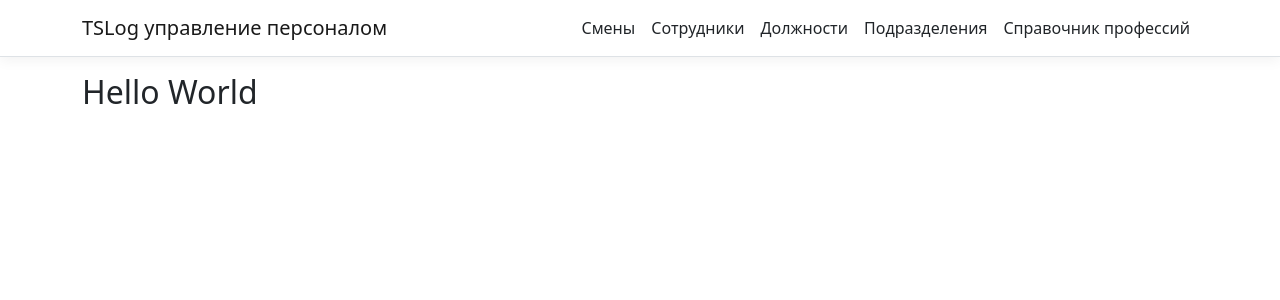
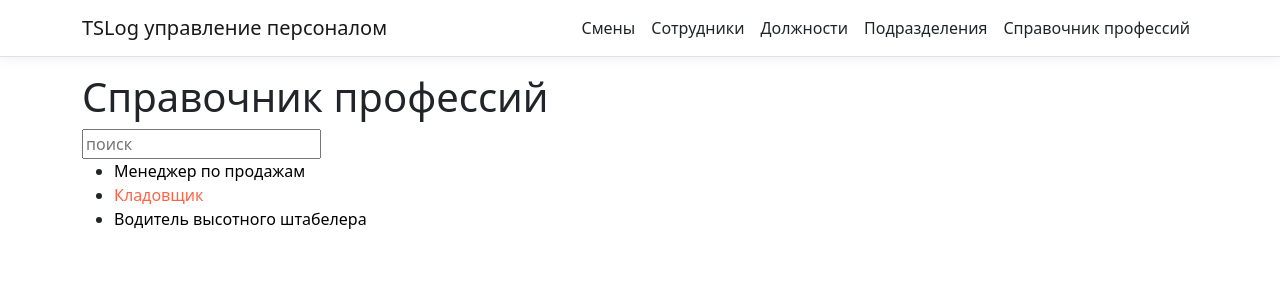
Before and after one commit to SWYATOSHAq/TSLog2, a React (Create React App) app in the folder TSLog.Staff.WebUI/ClientApp/: page /jobs in a window 1280 px wide. Shown: the top 300 px of the page. Built offline with nearby package versions, Linux system fonts and the light colour scheme.

Commit message:
Добавлены стили. Структурированы компоненты JobsList, ListItem

```diff
--- a/TSLog.Staff.WebUI/ClientApp/src/components/Toolkit/Tables/JobTable.jsx
+++ b/TSLog.Staff.WebUI/ClientApp/src/components/Toolkit/Tables/JobTable.jsx
@@ -1,8 +1,24 @@
 import React from 'react';
 import { Table } from '../_Meta/Table';
+import { SearchPanel } from '../_Meta/SearchPanel';
+import { JobsList} from "../_Meta/JobsList";
 
 export class JobTable extends Table{
+
     render(){
-        return <h2>Hello World</h2>;
+        return (
+            <div>
+                <h1 id="tabelLabel" >Справочник профессий</h1>
+                <SearchPanel />
+                <JobsList list={JobListData}/>
+            </div>
+        );
     }
 }
+
+
+const JobListData = [
+    { label: 'Менеджер по продажам', important: false },
+    { label: 'Кладовщик', important: true },
+    { label: 'Водитель высотного штабелера', important: false }
+];
--- /dev/null
+++ b/TSLog.Staff.WebUI/ClientApp/src/components/Toolkit/_Meta/JobsList.js
@@ -0,0 +1,22 @@
+import React, { Component } from 'react';
+import { ListItem} from "./ListItem";
+
+export class JobsList extends Component {
+    static displayName = JobsList.name;
+
+    render() {
+        return (
+            <ul>
+                <li>< ListItem
+                    label= {this.props.list[0].label}
+                    important= {this.props.list[0].important} /></li>
+                <li>< ListItem
+                    label = {this.props.list[1].label}
+                    important= {this.props.list[1].important} /></li>
+                 <li>< ListItem
+                    label = {this.props.list[2].label}
+                    important= {this.props.list[2].important} /></li>
+            </ul>
+        );
+    }
+}
--- /dev/null
+++ b/TSLog.Staff.WebUI/ClientApp/src/components/Toolkit/_Meta/ListItem.js
@@ -0,0 +1,12 @@
+import React, { Component } from 'react';
+
+export class ListItem extends Component {
+    static displayName = ListItem.name;
+
+    render() {
+        const liStyle = {
+            color: this.props.important ? 'tomato' : 'black'
+        };
+        return <span style={liStyle}>{this.props.label}</span>;
+    };
+};
--- /dev/null
+++ b/TSLog.Staff.WebUI/ClientApp/src/components/Toolkit/_Meta/SearchPanel.js
@@ -0,0 +1,9 @@
+import React, { Component } from 'react';
+
+export class SearchPanel extends Component {
+    static displayName = SearchPanel.name;
+
+    render() {
+        return <input placeholder='поиск' />;
+    }
+}
```
